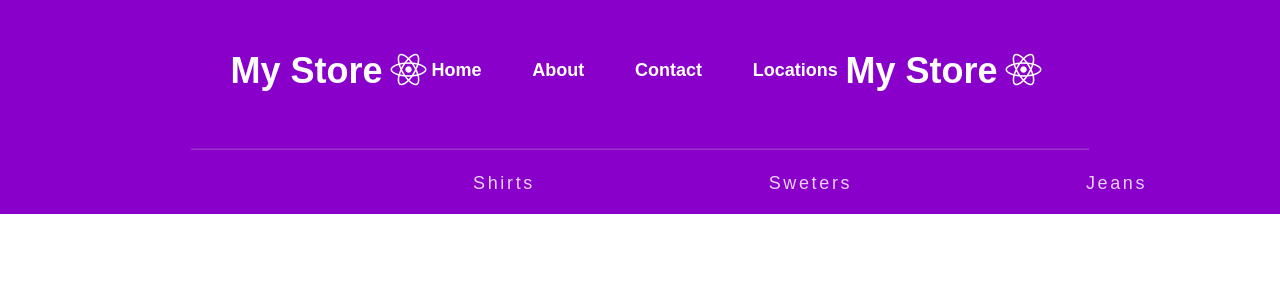
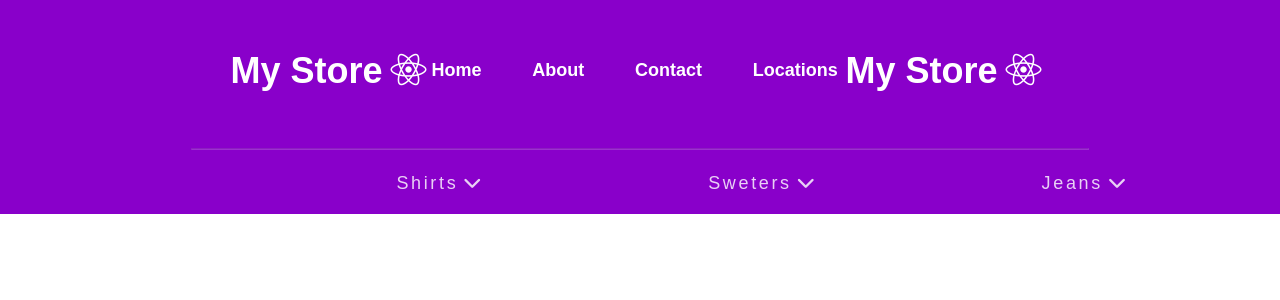
Before and after one commit to Gonzaleki/E-Commerce, a React (Create React App) app: page / in a window 1280 px wide. Shown: the top 300 px of the page. Built offline with nearby package versions, Linux system fonts and the light colour scheme; a web font is replaced by a local one.

Commit message:
Dropdown Icon

```diff
--- a/src/components/Header.jsx
+++ b/src/components/Header.jsx
@@ -18,13 +18,14 @@ function Header() {
   // el handlescroll se fija ei el pageYOffset llego a 100 o mas, para asi cambiar
   // el estado del header a fixed o si es menor a static
   const handleScroll = () => {
-    if (window.pageYOffset >= 100) {
+    if (window.pageYOffset > 148) {
       setHeaderPosition('fixed');
     } else {
       setHeaderPosition('static');
     }
   }
-
+console.log(window.pageYOffset
+  )
 
   return (
     <>
--- a/src/components/Menu.jsx
+++ b/src/components/Menu.jsx
@@ -9,7 +9,7 @@ function Menu() {
             {NavOptions.map((item, index) => (
                 <li key={index}
                     className={item.class}>
-                    <button>{item.title}</button>
+                    <button>{item.title}<i className='fa-solid fa-chevron-down'></i></button>
                     <SubMenu items={item.children} />
                 </li>
             ))}
--- a/src/styles/header.css
+++ b/src/styles/header.css
@@ -88,7 +88,7 @@ hr {
     display: grid;
     grid-template-columns: repeat(5, auto);
     list-style: none;
-    grid-gap: 70%;
+    grid-gap: 45%;
     align-items: center;
     text-align: center;
     justify-content: space-around;
@@ -98,10 +98,22 @@ hr {
 
 
 
+
 .menu-link:hover .dropdown-content {
-    -webkit-transition: all .5s;
-    transition: all .5s;
+    -webkit-transition: all 1s ease-in-out;
+    transition: all 1s ease-in-out;
     display: block;
+}
+
+.menu-link:hover .fa-chevron-down{
+    transition: all 0.3s ease-in-out;
+    transform: rotate(180deg);
+    color: white;
+}
+
+.menu-link:hover button {
+    color: rgb(255, 255, 255);
+    transition: all 0.2s ease-in-out;
 }
 
 .dropdown {
@@ -109,7 +121,7 @@ hr {
     display: inline-block;
 }
 
-.dropdown-content {
+.dropdown-content  {
     display: none;
     position: absolute;
     text-align: start;
@@ -128,11 +140,15 @@ hr {
     display: block;
 }
 
+
+
 .dropdown-content a:hover {
     background-color: rgb(224, 224, 224);
 }
 
 button {
+    display: flex;
+    justify-self: start;
     background: none;
     letter-spacing: 0.7mm;
     border: 0;
@@ -143,7 +159,8 @@ button {
 
 }
 
-button:hover {
-    color: rgb(255, 255, 255);
-    transition: all 0.2s ease-in-out;
+
+.fa-chevron-down {
+    color: rgba(255, 255, 255, 0.815);
+    padding: 0 5px;
 }
```
Also changed, not shown: src/components/SubMenu.jsx (line endings or trailing spaces).
